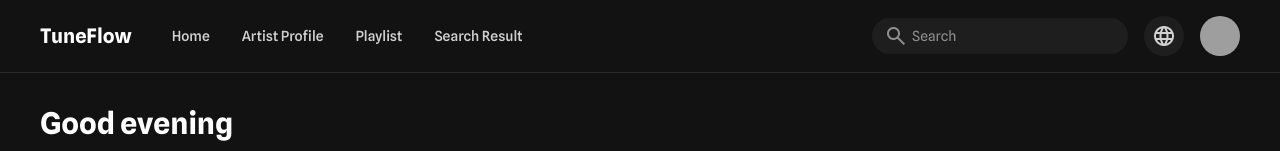
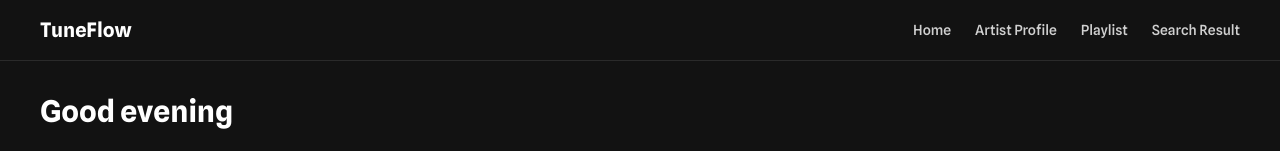
Before and after one commit to Laiba60/Musical-Website, a React (Vite) app in the folder vite-project/: page / in a window 1280 px wide. Shown: the top 151 px of the page. Built offline with nearby package versions, Linux system fonts and the light colour scheme; grey boxes are pictures that could not be loaded.

Commit message:
improve design

```diff
--- a/vite-project/package.json
+++ b/vite-project/package.json
@@ -11,6 +11,7 @@
   },
   "dependencies": {
     "@tailwindcss/vite": "^4.1.13",
+    "lucide-react": "^0.544.0",
     "react": "^19.1.1",
     "react-dom": "^19.1.1",
     "react-router-dom": "^7.9.1",
--- a/vite-project/src/pages/Home.jsx
+++ b/vite-project/src/pages/Home.jsx
@@ -1,42 +1,43 @@
 
 import React from 'react'
-
+import { useState } from "react";
 const Home = () => {
+    const [isOpen, setIsOpen] = useState(false);
   return (
     <div className="bg-[#121212] font-['Spline_Sans']">
 <div className="relative flex h-auto min-h-screen w-full flex-col overflow-x-hidden">
 <div className="flex h-full grow flex-col">
-<header className="flex items-center justify-between whitespace-nowrap border-b border-solid border-b-white/10 px-10 py-4">
-<div className="flex items-center gap-10">
-<div className="flex items-center gap-3 text-white">
+ <header className="flex flex-wrap items-center justify-between border-b border-white/10 px-4 sm:px-6 md:px-10 py-3 sm:py-4">
+      {/* Left: Logo */}
+      <h1 className="text-white text-lg sm:text-xl font-bold">TuneFlow</h1>
 
-<h1 className="text-white text-xl font-bold">TuneFlow</h1>
-</div>
-<nav className="flex items-center gap-8">
-<a className="text-white/80 hover:text-white text-sm font-medium transition-colors" href="#">Home</a>
-<a className="text-white/80 hover:text-white text-sm font-medium transition-colors" href="/artistprofile">Artist Profile</a>
-<a className="text-white/80 hover:text-white text-sm font-medium transition-colors" href="/playlist">Playlist</a>
-<a className="text-white/80 hover:text-white text-sm font-medium transition-colors" href="/searchresult">Search Result</a>
-</nav>
-</div>
-<div className="flex flex-1 items-center justify-end gap-4">
-<label className="relative flex w-64 items-center">
-<span className="material-symbols-outlined absolute left-3 text-white/50"> search </span>
-<input className="form-input w-full rounded-full border-none bg-white/5 py-2 pl-10 pr-4 text-sm text-white placeholder:text-white/50 focus:ring-2 focus:ring-[var(--primary-color)]" placeholder="Search" type="search"/>
-</label>
-<button className="flex h-10 w-10 cursor-pointer items-center justify-center rounded-full bg-white/5 text-white/80 transition-colors hover:bg-white/10 hover:text-white">
-<span className="material-symbols-outlined text-xl"> language </span>
-</button>
-<div
-  className="bg-center bg-no-repeat aspect-square bg-cover rounded-full size-10"
-  style={{
-    backgroundImage:
-      'url("https://lh3.googleusercontent.com/aida-public/AB6AXuCduHcKByrODZr4rq-6PWwstkWcVuwVLp38o7eXCJKevJNREZ14LN9xa-7Hiv0Pu7txcCRluT_RIsxNE7tBS0mVnRLR3j48HW6CdhGVO_qlffejGU-dZ9VWHU6fju2Ybu9jrBPysiqtPKlGCajqrS08RZ8Ur7rlzkIpRtgYpuDDz7pI1bW8aJapmxLxfT4OXMEXLW0eswn6xPgI-fT25EKywGE5Ys1TWEdN377Xu_s2F0MupkB-0D6_bMYHbSOVTiJr7TZHn5pfqF4")',
-  }}
-></div>
+      {/* Desktop Nav */}
+      <nav className="hidden md:flex items-center gap-6">
+        <a className="text-white/80 hover:text-white text-sm font-medium" href="#">Home</a>
+        <a className="text-white/80 hover:text-white text-sm font-medium" href="/artistprofile">Artist Profile</a>
+        <a className="text-white/80 hover:text-white text-sm font-medium" href="/playlist">Playlist</a>
+        <a className="text-white/80 hover:text-white text-sm font-medium" href="/searchresult">Search Result</a>
+      </nav>
 
-</div>
-</header>
+      {/* Mobile Menu Button */}
+      <button
+        className="md:hidden text-white"
+        onClick={() => setIsOpen(!isOpen)}
+      >
+        <span className="material-symbols-outlined">menu</span>
+      </button>
+
+      {/* Mobile Dropdown */}
+      {isOpen && (
+        <div className="absolute top-14 left-0 w-full bg-[#121212] border-t border-white/10 flex flex-col items-start gap-4 p-4 md:hidden">
+          <a className="text-white/80 hover:text-white text-sm font-medium" href="#">Home</a>
+          <a className="text-white/80 hover:text-white text-sm font-medium" href="/artistprofile">Artist Profile</a>
+          <a className="text-white/80 hover:text-white text-sm font-medium" href="/playlist">Playlist</a>
+          <a className="text-white/80 hover:text-white text-sm font-medium" href="/searchresult">Search Result</a>
+        </div>
+      )}
+    </header>
+
 <main className="flex-1 px-10 py-8">
 <div className="mx-auto max-w-7xl">
 <section className="mb-12">
--- a/vite-project/src/pages/SearchResult.jsx
+++ b/vite-project/src/pages/SearchResult.jsx
@@ -1,36 +1,111 @@
 import React from 'react'
-
+import { Menu, X } from "lucide-react";
+import { useState } from "react";
 const SearchResult = () => {
+   const [menuOpen, setMenuOpen] = useState(false);
   return (
    <div className="relative flex h-auto min-h-screen w-full flex-col bg-[#141118] dark group/design-root overflow-x-hidden"style={{ fontFamily: '"Spline Sans", "Noto Sans", sans-serif' }}
 >
 <div className="layout-container flex h-full grow flex-col">
-<header className="flex items-center justify-between whitespace-nowrap border-b border-solid border-b-[#302839] px-10 py-4">
-<div className="flex items-center gap-10">
-<div className ="flex items-center gap-3 text-white">
+ <header className="flex items-center justify-between border-b border-[#302839] px-6 py-4 md:px-10">
+      {/* Left: Logo + Nav */}
+      <div className="flex items-center gap-6">
+        {/* Logo */}
+        <h2 className="text-white text-xl font-bold leading-tight tracking-[-0.015em]">
+          TuneIn
+        </h2>
 
-<h2 className="text-white text-xl font-bold leading-tight tracking-[-0.015em]">TuneIn</h2>
-</div>
-<div className="flex items-center gap-8">
-<nav className="flex items-center gap-8">
-<a className="text-white/80 hover:text-white text-sm font-medium transition-colors" href="#">Home</a>
-<a className="text-white/80 hover:text-white text-sm font-medium transition-colors" href="/artistprofile">Artist Profile</a>
-<a className="text-white/80 hover:text-white text-sm font-medium transition-colors" href="/playlist">Playlist</a>
-<a className="text-white/80 hover:text-white text-sm font-medium transition-colors" href="/searchresult">Search Result</a>
+        {/* Desktop Nav */}
+        <nav className="hidden md:flex items-center gap-8">
+          <a
+            className="text-white/80 hover:text-white text-sm font-medium transition-colors"
+            href="#"
+          >
+            Home
+          </a>
+          <a
+            className="text-white/80 hover:text-white text-sm font-medium transition-colors"
+            href="/artistprofile"
+          >
+            Artist Profile
+          </a>
+          <a
+            className="text-white/80 hover:text-white text-sm font-medium transition-colors"
+            href="/playlist"
+          >
+            Playlist
+          </a>
+          <a
+            className="text-white/80 hover:text-white text-sm font-medium transition-colors"
+            href="/searchresult"
+          >
+            Search Result
+          </a>
         </nav>
       </div>
-</div>
-<div className="flex flex-1 items-center justify-end gap-6">
-<label className="flex flex-col min-w-40 !h-10 max-w-64">
-<div className="flex w-full flex-1 items-stretch rounded-full h-full bg-[#302839]">
+
+      {/* Right: Search + Avatar + Hamburger */}
+      <div className="flex items-center gap-4 md:gap-6">
+        {/* Search */}
+        <label className="hidden sm:flex flex-col min-w-40 !h-10 max-w-64">
+          <div className="flex w-full items-stretch rounded-full h-full bg-[#302839]">
             <div className="text-[#ab9db9] flex items-center justify-center pl-4">
               <span className="material-symbols-outlined !text-2xl"> search </span>
             </div>
-<input className="form-input flex w-full min-w-0 flex-1 resize-none overflow-hidden rounded-full text-white focus:outline-0 focus:ring-0 border-none bg-transparent h-full placeholder:text-[#ab9db9] px-4 text-base font-normal leading-normal" placeholder="Search" value=""/>
+            <input
+              className="form-input flex w-full min-w-0 flex-1 rounded-full text-white focus:outline-0 border-none bg-transparent h-full placeholder:text-[#ab9db9] px-4 text-base"
+              placeholder="Search"
+            />
           </div>
         </label>
-<div className="bg-center bg-no-repeat aspect-square bg-cover rounded-full size-10" style={{backgroundImage: 'url("https://lh3.googleusercontent.com/aida-public/AB6AXuBwZVSVY-Z8JktbjjxKaRVeeihuVYDqpdewlvfj1BGYVtGMHfgI85zxI8zJ46YNH6RuideJYHmFw7obH6MMng7ELOqSbf4ynS6xVuYmIFJtQ-TNmtG0DQeQoDx60-UIUlL241W8xSL6p1WnCDWY6A5p8sC191TR_cDRBy8JUnCFWqpnofxfHCP5QKmaR70cFmfLXPRiOznmUNWlVjeLMqyoA4Ayh8VbHNAxGW7yl2CXkKQRmrdZcPsPeKgW7LR50_dR0LGeZK6Kp04")'}}></div>
+
+        {/* Avatar */}
+        <div
+          className="bg-center bg-no-repeat aspect-square bg-cover rounded-full size-10"
+          style={{
+            backgroundImage:
+              'url("https://lh3.googleusercontent.com/aida-public/AB6AXuBwZVSVY-Z8JktbjjxKaRVeeihuVYDqpdewlvfj1BGYVtGMHfgI85zxI8zJ46YNH6RuideJYHmFw7obH6MMng7ELOqSbf4ynS6xVuYmIFJtQ-TNmtG0DQeQoDx60-UIUlL241W8xSL6p1WnCDWY6A5p8sC191TR_cDRBy8JUnCFWqpnofxfHCP5QKmaR70cFmfLXPRiOznmUNWlVjeLMqyoA4Ayh8VbHNAxGW7yl2CXkKQRmrdZcPsPeKgW7LR50_dR0LGeZK6Kp04")',
+          }}
+        ></div>
+
+        {/* Hamburger (mobile only) */}
+        <button
+          className="md:hidden text-white"
+          onClick={() => setMenuOpen(!menuOpen)}
+        >
+          {menuOpen ? <X size={28} /> : <Menu size={28} />}
+        </button>
       </div>
+
+      {/* Mobile Menu */}
+      {menuOpen && (
+        <nav className="absolute top-16 left-0 w-full bg-[#1c1722] flex flex-col items-start gap-4 p-6 md:hidden z-50">
+          <a
+            className="text-white/80 hover:text-white text-sm font-medium transition-colors"
+            href="#"
+          >
+            Home
+          </a>
+          <a
+            className="text-white/80 hover:text-white text-sm font-medium transition-colors"
+            href="/artistprofile"
+          >
+            Artist Profile
+          </a>
+          <a
+            className="text-white/80 hover:text-white text-sm font-medium transition-colors"
+            href="/playlist"
+          >
+            Playlist
+          </a>
+          <a
+            className="text-white/80 hover:text-white text-sm font-medium transition-colors"
+            href="/searchresult"
+          >
+            Search Result
+          </a>
+        </nav>
+      )}
     </header>
 <div className="px-40 flex flex-1 justify-center py-8">
 <div className="layout-content-container flex flex-col max-w-[960px] flex-1">
```
Also changed, not shown: 2 other files (tests, documents, lock files or other folders). Lines whose indentation alone changed are shown as unchanged.
